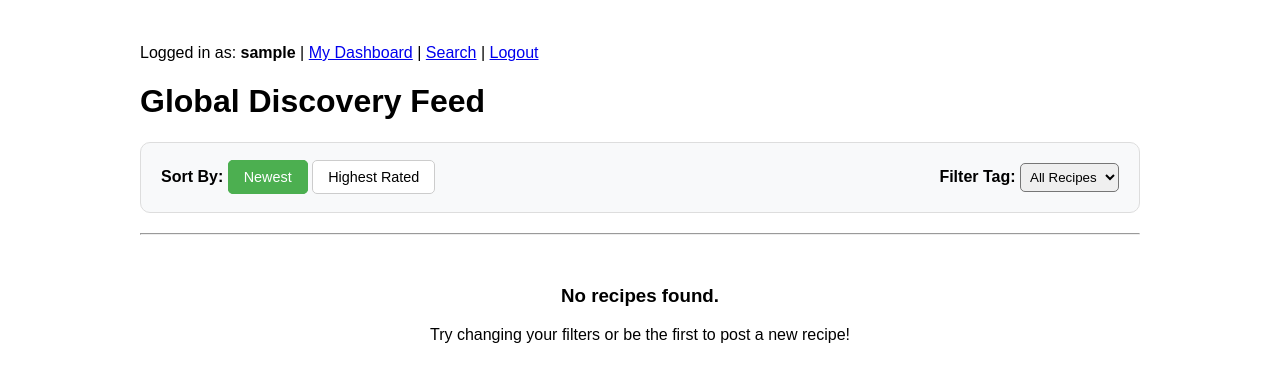
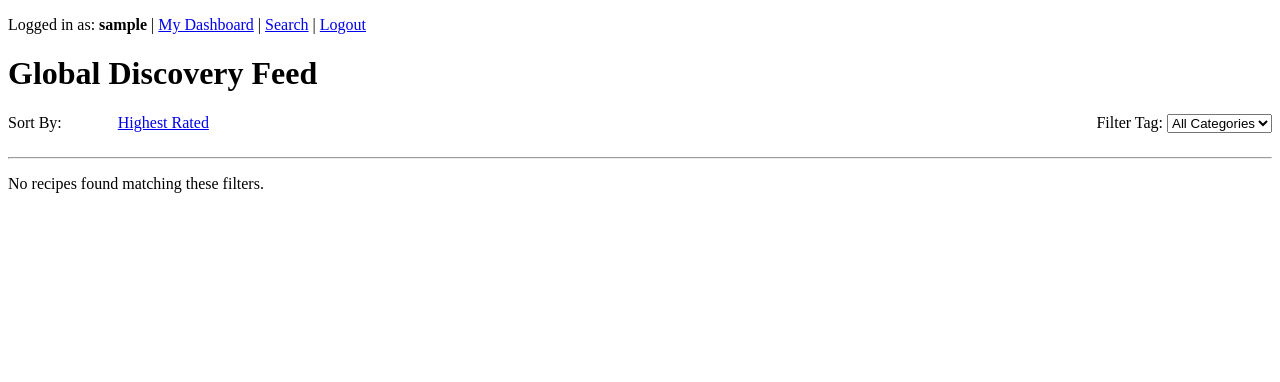
Before and after one commit to Javan27/CSC330-RecipeHub, a Flask app: page /feed in a window 1280 px wide. Shown: the top 382 px of the page. Run offline with Flask 3, Linux system fonts and the light colour scheme; the visitor is signed in with stand-in values (Sample User, id 1); data that the repository does not hold is empty.

Commit message:
Update feed.html

```diff
--- a/templates/feed.html
+++ b/templates/feed.html
@@ -3,44 +3,41 @@
 <head>
     <meta charset="UTF-8">
     <meta name="viewport" content="width=device-width, initial-scale=1.0">
-    <title>Global Recipe Feed</title>
+    <title>Public Recipe Feed</title>
+    <link rel="stylesheet" href="{{ url_for('static', filename='style.css') }}">
     <style>
-        .feed-container { max-width: 1000px; margin: 0 auto; font-family: sans-serif; padding: 20px; }
-        .toolbar { background: #f8f9fa; padding: 20px; border-radius: 10px; margin-bottom: 20px; display: flex; gap: 20px; align-items: center; border: 1px solid #ddd; }
-        .recipe-grid { display: grid; grid-template-columns: repeat(auto-fill, minmax(300px, 1fr)); gap: 20px; }
-        .recipe-card { border: 1px solid #eee; padding: 20px; border-radius: 12px; background: white; box-shadow: 0 4px 6px rgba(0,0,0,0.05); transition: transform 0.2s; position: relative; display: flex; flex-direction: column; }
-        .recipe-card:hover { transform: translateY(-5px); box-shadow: 0 6px 12px rgba(0,0,0,0.1); }
-        .tag-badge { background: #e1f5fe; color: #0277bd; padding: 4px 10px; border-radius: 20px; font-size: 0.8em; font-weight: bold; }
-        .rating-badge { color: #f1c40f; font-weight: bold; }
-        .sort-btn { padding: 8px 15px; border: 1px solid #ccc; border-radius: 5px; background: white; cursor: pointer; text-decoration: none; color: black; font-size: 0.9em; }
-        .sort-btn.active { background: #4CAF50; color: white; border-color: #4CAF50; }
-        .creator-info { font-size: 0.85em; color: #666; margin-bottom: 5px; }
-        .fork-label { color: #7f8c8d; font-style: italic; font-size: 0.85em; margin: 0 0 10px 0; }
-        .original-label { color: #27ae60; font-size: 0.85em; font-weight: bold; margin: 0 0 10px 0; }
+        .toolbar { margin-bottom: 24px; display: flex; gap: 16px; align-items: center; }
+        .active-sort { background: var(--orange) !important; color: white !important; }
+        .fork-label { font-size: 13px; color: var(--muted); font-style: italic; margin-top: -10px; margin-bottom: 10px; display: block; }
+        .rating-stars { color: #f1c40f; font-weight: bold; }
     </style>
 </head>
-<body>
-    <div class="feed-container">
-        <p>
-            Logged in as: <strong>{{ username }}</strong> |
-            <a href="/">My Dashboard</a> |
-            <a href="/search">Search</a> |
-            <a href="/logout">Logout</a>
+<body class="page-body">
+
+    <div class="feed-container container">
+
+        <p class="nav-bar">
+            Logged in as: <strong class="username">{{ username }}</strong> |
+            <a class="nav-link" href="/">My Dashboard</a> |
+            <a class="nav-link" href="/search">Search</a> |
+            <a class="nav-link" href="/logout">Logout</a>
         </p>
 
-        <h1>Global Discovery Feed</h1>
+        <h1 class="page-title">Global Discovery Feed</h1>
 
-        <div class="toolbar">
+        <div class="toolbar card">
             <div>
-                <strong>Sort By:</strong>
-                <a href="/feed?sort=newest&tag={{ current_tag }}" class="sort-btn {{ 'active' if current_sort == 'newest' }}">Newest</a>
-                <a href="/feed?sort=highest_rated&tag={{ current_tag }}" class="sort-btn {{ 'active' if current_sort == 'highest_rated' }}">Highest Rated</a>
+                <span class="section-label">Sort By:</span>
+                <a href="/feed?sort=newest&tag={{ current_tag }}"
+                   class="btn btn-secondary {{ 'active-sort' if current_sort == 'newest' }}">Newest</a>
+                <a href="/feed?sort=highest_rated&tag={{ current_tag }}"
+                   class="btn btn-secondary {{ 'active-sort' if current_sort == 'highest_rated' }}">Highest Rated</a>
             </div>
 
             <div style="margin-left: auto;">
-                <strong>Filter Tag:</strong>
-                <select onchange="location = this.value;" style="padding: 5px; border-radius: 5px;">
-                    <option value="/feed?sort={{ current_sort }}">All Recipes</option>
+                <span class="section-label">Filter Tag:</span>
+                <select class="form-select" onchange="location = this.value;">
+                    <option value="/feed?sort={{ current_sort }}">All Categories</option>
                     {% for tag in ['keto', 'sugar-free', 'protein', 'nut-free', 'vegan'] %}
                         <option value="/feed?sort={{ current_sort }}&tag={{ tag }}" {{ 'selected' if current_tag == tag }}>
                             {{ tag|capitalize }}
@@ -50,51 +47,53 @@
             </div>
         </div>
 
-        <hr>
+        <hr class="divider">
 
         {% if recipes %}
-            <div class="recipe-grid">
+            <div id="recipe-grid" class="grid">
                 {% for recipe in recipes %}
-                    <div class="recipe-card">
-                        <div class="creator-info">Shared by: @{{ recipe.owner.username }}</div>
-                        <h2 style="margin: 0 0 5px 0;">
-                            <a href="/recipe/{{ recipe.id }}" style="text-decoration: none; color: #2c3e50;">{{ recipe.name }}</a>
+                    <div class="recipe-card card">
+                        <h2 class="recipe-title">
+                            <a class="recipe-link" href="/recipe/{{ recipe.id }}">
+                                {{ recipe.name }}
+                            </a>
                         </h2>
 
                         {% if recipe.forked_from %}
-                            <p class="fork-label">Forked from: {{ recipe.forked_from }}</p>
-                        {% else %}
-                            <p class="original-label">Original Recipe</p>
+                            <span class="fork-label">Forked from: {{ recipe.forked_from }}</span>
                         {% endif %}
 
-                        <div style="margin-bottom: 15px;">
+                        <p class="recipe-author">
+                            <em>By: <span class="author-name">{{ recipe.owner.username }}</span></em>
+                        </p>
+
+                        <div class="recipe-meta" style="margin-bottom: 12px;">
                             {% if recipe.tags %}
-                                <span class="tag-badge">{{ recipe.tags|capitalize }}</span>
+                                <span class="badge-admin" style="background: var(--dark);">{{ recipe.tags|capitalize }}</span>
                             {% endif %}
-                            <span style="margin-left: 10px; font-size: 0.9em; color: #888;">{{ recipe.calories }} Cal</span>
+                            <span style="margin-left: 8px;">{{ recipe.calories or 0 }} Cal</span>
                         </div>
 
-                        <div style="margin-top: auto; display: flex; justify-content: space-between; align-items: center;">
-                            <span class="rating-badge">
+                        <div style="display: flex; justify-content: space-between; align-items: center; margin-top: auto;">
+                            <span class="rating-stars">
                                 {% if recipe.ratings %}
                                     ⭐ {{ (recipe.ratings|sum(attribute='stars') / recipe.ratings|length)|round(1) }}
                                 {% else %}
-                                    <span style="color: #ccc; font-weight: normal;">No ratings</span>
+                                    <span style="color: var(--muted); font-weight: normal; font-size: 0.9em;">Unrated</span>
                                 {% endif %}
                             </span>
-                            <a href="/recipe/{{ recipe.id }}" style="text-decoration: none;">
-                                <button style="background: #fdfdfd; border: 1px solid #ddd; padding: 5px 12px; border-radius: 5px; cursor: pointer;">View Recipe</button>
+
+                            <a href="/recipe/{{ recipe.id }}">
+                                <button class="btn btn-primary">View</button>
                             </a>
                         </div>
                     </div>
                 {% endfor %}
             </div>
         {% else %}
-            <div style="text-align: center; margin-top: 50px;">
-                <h3>No recipes found.</h3>
-                <p>Try changing your filters or be the first to post a new recipe!</p>
-            </div>
+            <p class="empty-state">No recipes found matching these filters.</p>
         {% endif %}
+
     </div>
 </body>
 </html>
```
